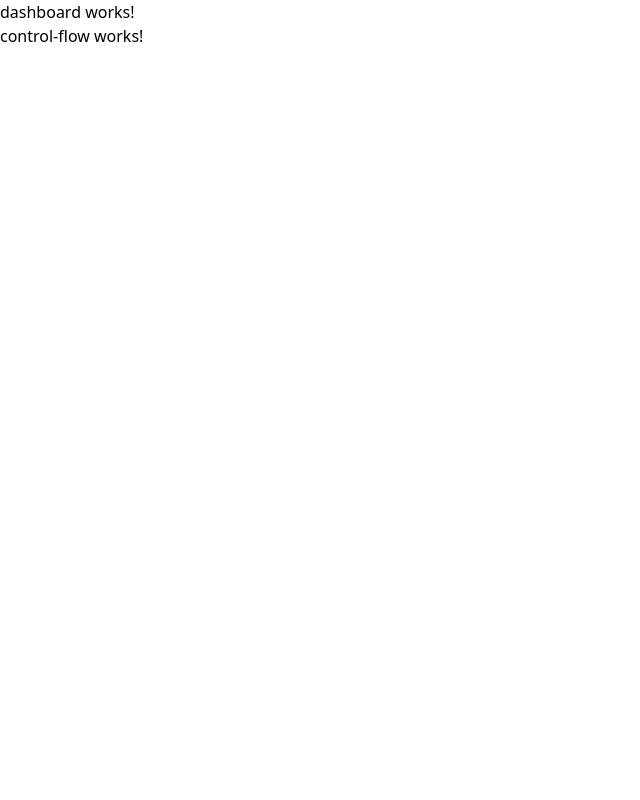
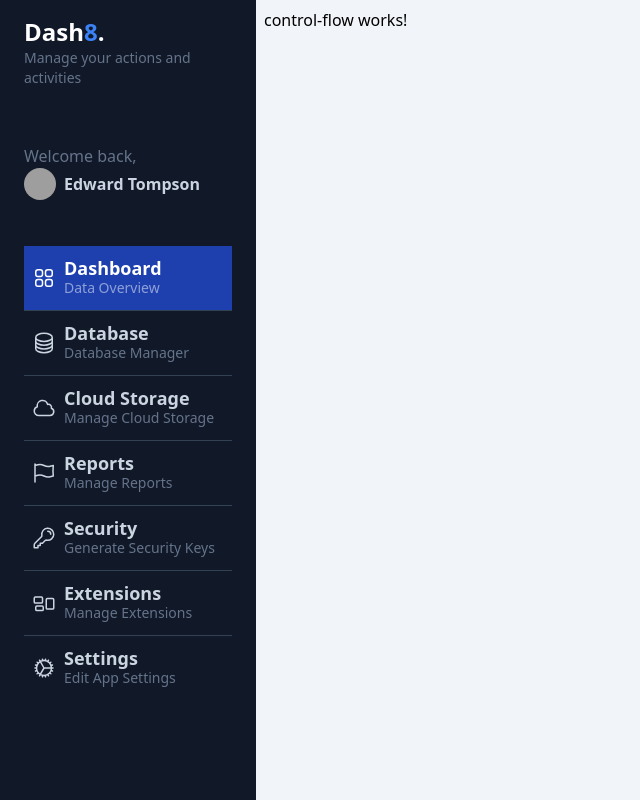
Before and after one commit to guidopontet/dashboard-angular, an Angular app: page /dashboard/control-flow in a window 1280 px wide. Shown: the whole page, without its empty margins (0-640 px from the left). Built offline with nearby package versions, Linux system fonts and the light colour scheme; grey boxes are pictures that could not be loaded.

Commit message:
feat: add dashboard template
See: https://tailwindcomponents.com/component/dashboard-navigation

```diff
--- a/src/app/dashboard/dashboard.component.html
+++ b/src/app/dashboard/dashboard.component.html
@@ -1,3 +1,10 @@
-<p>dashboard works!</p>
+<div class="flex bg-slate-100 text-black overflow-y-scroll w-screen h-screen antialiased selection:bg-blue-600 selection:text-white">
+  <div class="flex relative w-screen">
+    <app-side-menu />
 
-<router-outlet></router-outlet>
+    <div class="text-black px-2 mt-2 w-full">
+      <router-outlet />
+    </div>
+
+  </div>
+</div>
--- a/src/app/dashboard/dashboard.component.ts
+++ b/src/app/dashboard/dashboard.component.ts
@@ -1,10 +1,12 @@
 import { Component } from '@angular/core';
 import { RouterModule } from '@angular/router';
+
+import { SideMenuComponent } from '../shared/side-menu/side-menu.component';
 
 @Component({
   selector: 'app-dashboard',
   standalone: true,
-  imports: [ RouterModule ],
+  imports: [ RouterModule, SideMenuComponent ],
   templateUrl: './dashboard.component.html',
 })
 export default class DashboardComponent {
--- a/src/app/shared/side-menu/side-menu.component.html
+++ b/src/app/shared/side-menu/side-menu.component.html
@@ -1 +1,121 @@
-<p>side-menu works!</p>
+<div id="menu" class="bg-gray-900 min-h-screen z-10 text-slate-300 w-64 left-0 h-screen overflow-y-scroll">
+  <div id="logo" class="my-4 px-6">
+    <h1 class="text-lg md:text-2xl font-bold text-white">Dash<span class="text-blue-500">8</span>.</h1>
+    <p class="text-slate-500 text-sm">Manage your actions and activities</p>
+  </div>
+  <div id="profile" class="px-6 py-10">
+    <p class="text-slate-500">Welcome back,</p>
+    <a href="#" class="inline-flex space-x-2 items-center">
+      <span>
+        <img class="rounded-full w-8 h-8"
+          src="https://images.unsplash.com/photo-1542909168-82c3e7fdca5c?ixlib=rb-4.0.3&ixid=MnwxMjA3fDB8MHxwaG90by1wYWdlfHx8fGVufDB8fHx8&auto=format&fit=crop&w=128&q=80"
+          alt="">
+      </span>
+      <span class="text-sm md:text-base font-bold">
+        Edward Tompson
+      </span>
+    </a>
+  </div>
+  <div id="nav" class="w-full px-6">
+    <a href="#"
+      class="w-full px-2 inline-flex space-x-2 items-center border-b border-slate-700 py-3 bg-blue-800 hover:bg-white/5 transition ease-linear duration-150">
+      <div>
+        <svg xmlns="http://www.w3.org/2000/svg" fill="none" viewBox="0 0 24 24" stroke-width="1.5" stroke="currentColor"
+          class="w-6 h-6 text-white">
+          <path stroke-linecap="round" stroke-linejoin="round"
+            d="M3.75 6A2.25 2.25 0 016 3.75h2.25A2.25 2.25 0 0110.5 6v2.25a2.25 2.25 0 01-2.25 2.25H6a2.25 2.25 0 01-2.25-2.25V6zM3.75 15.75A2.25 2.25 0 016 13.5h2.25a2.25 2.25 0 012.25 2.25V18a2.25 2.25 0 01-2.25 2.25H6A2.25 2.25 0 013.75 18v-2.25zM13.5 6a2.25 2.25 0 012.25-2.25H18A2.25 2.25 0 0120.25 6v2.25A2.25 2.25 0 0118 10.5h-2.25a2.25 2.25 0 01-2.25-2.25V6zM13.5 15.75a2.25 2.25 0 012.25-2.25H18a2.25 2.25 0 012.25 2.25V18A2.25 2.25 0 0118 20.25h-2.25A2.25 2.25 0 0113.5 18v-2.25z" />
+        </svg>
+
+      </div>
+      <div class="flex flex-col">
+        <span class="text-lg font-bold leading-5 text-white">Dashboard</span>
+        <span class="text-sm text-white/50 hidden md:block">Data Overview</span>
+      </div>
+    </a>
+    <a href="#"
+      class="w-full px-2 inline-flex space-x-2 items-center border-b border-slate-700 py-3 hover:bg-white/5 transition ease-linear duration-150">
+      <div>
+        <svg xmlns="http://www.w3.org/2000/svg" fill="none" viewBox="0 0 24 24" stroke-width="1.5" stroke="currentColor"
+          class="w-6 h-6">
+          <path stroke-linecap="round" stroke-linejoin="round"
+            d="M20.25 6.375c0 2.278-3.694 4.125-8.25 4.125S3.75 8.653 3.75 6.375m16.5 0c0-2.278-3.694-4.125-8.25-4.125S3.75 4.097 3.75 6.375m16.5 0v11.25c0 2.278-3.694 4.125-8.25 4.125s-8.25-1.847-8.25-4.125V6.375m16.5 0v3.75m-16.5-3.75v3.75m16.5 0v3.75C20.25 16.153 16.556 18 12 18s-8.25-1.847-8.25-4.125v-3.75m16.5 0c0 2.278-3.694 4.125-8.25 4.125s-8.25-1.847-8.25-4.125" />
+        </svg>
+      </div>
+      <div class="flex flex-col">
+        <span class="text-lg text-slate-300 font-bold leading-5">Database</span>
+        <span class="text-sm text-slate-500 hidden md:block">Database Manager</span>
+      </div>
+    </a>
+    <a href="#"
+      class="w-full px-2 inline-flex space-x-2 items-center border-b border-slate-700 py-3 hover:bg-white/5 transition ease-linear duration-150">
+      <div>
+        <svg xmlns="http://www.w3.org/2000/svg" fill="none" viewBox="0 0 24 24" stroke-width="1.5" stroke="currentColor"
+          class="w-6 h-6">
+          <path stroke-linecap="round" stroke-linejoin="round"
+            d="M2.25 15a4.5 4.5 0 004.5 4.5H18a3.75 3.75 0 001.332-7.257 3 3 0 00-3.758-3.848 5.25 5.25 0 00-10.233 2.33A4.502 4.502 0 002.25 15z" />
+        </svg>
+      </div>
+      <div class="flex flex-col">
+        <span class="text-lg text-slate-300 font-bold leading-5">Cloud Storage</span>
+        <span class="text-sm text-slate-500 hidden md:block">Manage Cloud Storage</span>
+      </div>
+    </a>
+    <a href="#"
+      class="w-full px-2 inline-flex space-x-2 items-center border-b border-slate-700 py-3 hover:bg-white/5 transition ease-linear duration-150">
+      <div>
+        <svg xmlns="http://www.w3.org/2000/svg" fill="none" viewBox="0 0 24 24" stroke-width="1.5" stroke="currentColor"
+          class="w-6 h-6">
+          <path stroke-linecap="round" stroke-linejoin="round"
+            d="M3 3v1.5M3 21v-6m0 0l2.77-.693a9 9 0 016.208.682l.108.054a9 9 0 006.086.71l3.114-.732a48.524 48.524 0 01-.005-10.499l-3.11.732a9 9 0 01-6.085-.711l-.108-.054a9 9 0 00-6.208-.682L3 4.5M3 15V4.5" />
+        </svg>
+      </div>
+      <div class="flex flex-col">
+        <span class="text-lg text-slate-300 font-bold leading-5">Reports</span>
+        <span class="text-sm text-slate-500 hidden md:block">Manage Reports</span>
+      </div>
+    </a>
+    <a href="#"
+      class="w-full px-2 inline-flex space-x-2 items-center border-b border-slate-700 py-3 hover:bg-white/5 transition ease-linear duration-150">
+      <div>
+        <svg xmlns="http://www.w3.org/2000/svg" fill="none" viewBox="0 0 24 24" stroke-width="1.5" stroke="currentColor"
+          class="w-6 h-6">
+          <path stroke-linecap="round" stroke-linejoin="round"
+            d="M15.75 5.25a3 3 0 013 3m3 0a6 6 0 01-7.029 5.912c-.563-.097-1.159.026-1.563.43L10.5 17.25H8.25v2.25H6v2.25H2.25v-2.818c0-.597.237-1.17.659-1.591l6.499-6.499c.404-.404.527-1 .43-1.563A6 6 0 1121.75 8.25z" />
+        </svg>
+      </div>
+      <div class="flex flex-col">
+        <span class="text-lg text-slate-300 font-bold leading-5">Security</span>
+        <span class="text-sm text-slate-500 hidden md:block">Generate Security Keys</span>
+      </div>
+    </a>
+    <a href="#"
+      class="w-full px-2 inline-flex space-x-2 items-center border-b border-slate-700 py-3 hover:bg-white/5 transition ease-linear duration-150">
+      <div>
+        <svg xmlns="http://www.w3.org/2000/svg" fill="none" viewBox="0 0 24 24" stroke-width="1.5" stroke="currentColor"
+          class="w-6 h-6">
+          <path stroke-linecap="round" stroke-linejoin="round"
+            d="M2.25 7.125C2.25 6.504 2.754 6 3.375 6h6c.621 0 1.125.504 1.125 1.125v3.75c0 .621-.504 1.125-1.125 1.125h-6a1.125 1.125 0 01-1.125-1.125v-3.75zM14.25 8.625c0-.621.504-1.125 1.125-1.125h5.25c.621 0 1.125.504 1.125 1.125v8.25c0 .621-.504 1.125-1.125 1.125h-5.25a1.125 1.125 0 01-1.125-1.125v-8.25zM3.75 16.125c0-.621.504-1.125 1.125-1.125h5.25c.621 0 1.125.504 1.125 1.125v2.25c0 .621-.504 1.125-1.125 1.125h-5.25a1.125 1.125 0 01-1.125-1.125v-2.25z" />
+        </svg>
+      </div>
+      <div class="flex flex-col">
+        <span class="text-lg text-slate-300 font-bold leading-5">Extensions</span>
+        <span class="text-sm text-slate-500 hidden md:block">Manage Extensions</span>
+      </div>
+    </a>
+    <a href="#"
+      class="w-full px-2 inline-flex space-x-2 items-center py-3 hover:bg-white/5 transition ease-linear duration-150">
+      <div>
+        <svg xmlns="http://www.w3.org/2000/svg" fill="none" viewBox="0 0 24 24" stroke-width="1.5" stroke="currentColor"
+          class="w-6 h-6">
+          <path stroke-linecap="round" stroke-linejoin="round"
+            d="M4.5 12a7.5 7.5 0 0015 0m-15 0a7.5 7.5 0 1115 0m-15 0H3m16.5 0H21m-1.5 0H12m-8.457 3.077l1.41-.513m14.095-5.13l1.41-.513M5.106 17.785l1.15-.964m11.49-9.642l1.149-.964M7.501 19.795l.75-1.3m7.5-12.99l.75-1.3m-6.063 16.658l.26-1.477m2.605-14.772l.26-1.477m0 17.726l-.26-1.477M10.698 4.614l-.26-1.477M16.5 19.794l-.75-1.299M7.5 4.205L12 12m6.894 5.785l-1.149-.964M6.256 7.178l-1.15-.964m15.352 8.864l-1.41-.513M4.954 9.435l-1.41-.514M12.002 12l-3.75 6.495" />
+        </svg>
+      </div>
+      <div class="flex flex-col">
+        <span class="text-lg text-slate-300 font-bold leading-5">Settings</span>
+        <span class="text-sm text-slate-500 hidden md:block">Edit App Settings</span>
+      </div>
+    </a>
+
+  </div>
+</div>
--- a/src/app/shared/side-menu/side-menu.component.ts
+++ b/src/app/shared/side-menu/side-menu.component.ts
@@ -1,4 +1,6 @@
 import { Component } from '@angular/core';
+
+import { routes } from '../../app.routes';
 
 @Component({
   selector: 'app-side-menu',
@@ -8,5 +10,8 @@
   styles: ``
 })
 export class SideMenuComponent {
-
+  public menuItems = routes
+    .map(route => route.children ?? [])
+    .flat()
+    .filter(route => route.path && !route.path.includes(':'))
 }
```
